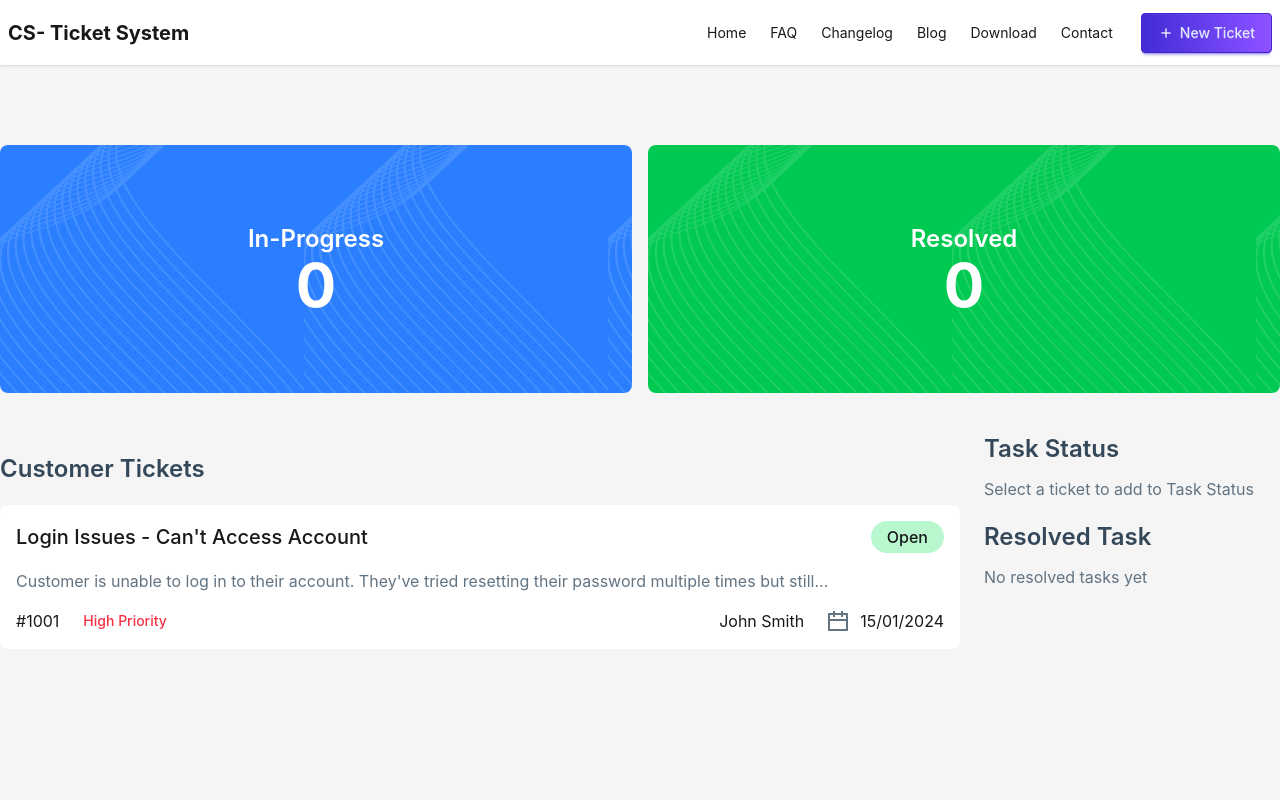
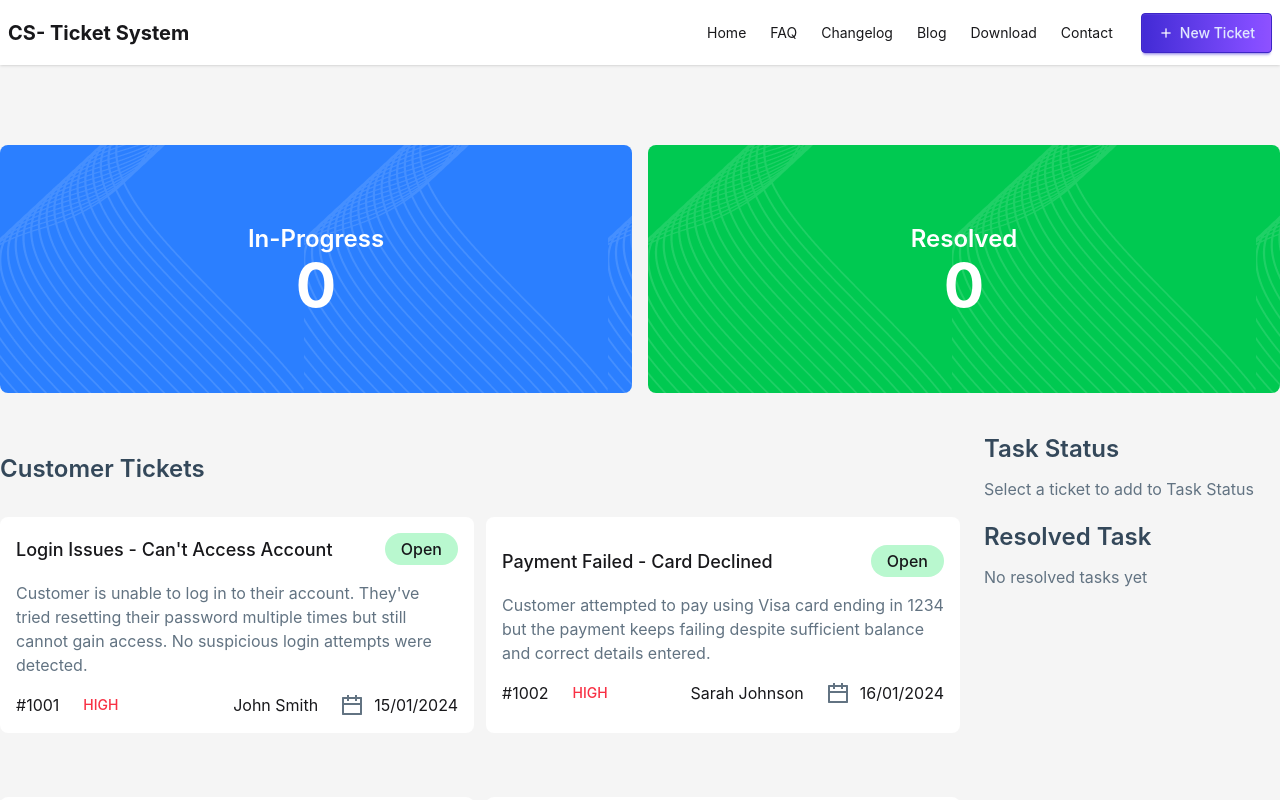
Before and after one commit to gmnayem631/ticket-system, a React (Vite) app: page / in a window 1280 px wide. Shown: the top 800 px of the page. Built offline with nearby package versions, Linux system fonts and the light colour scheme.

Commit message:
showed dynamic cards to the UI

```diff
--- a/src/App.jsx
+++ b/src/App.jsx
@@ -1,8 +1,14 @@
+import { Suspense } from "react";
 import "./App.css";
 import Banner from "./components/Banner/Banner";
 import CustomerTickets from "./components/CustomerTickets/CustomerTickets";
 import Navbar from "./components/Navbar/Navbar";
 import Status from "./components/Status/Status";
+import Loader from "./components/Loader/Loader";
+
+const ticketsPromise = fetch("./tickets.json").then((response) =>
+  response.json(),
+);
 
 function App() {
   return (
@@ -10,7 +16,9 @@ function App() {
       <Navbar></Navbar>
       <Banner></Banner>
       <div className="max-w-7xl mx-auto my-10 flex gap-6">
-        <CustomerTickets></CustomerTickets>
+        <Suspense fallback={<Loader></Loader>}>
+          <CustomerTickets ticketsPromise={ticketsPromise}></CustomerTickets>
+        </Suspense>
         <Status></Status>
       </div>
     </>
--- a/src/components/CustomerTickets/CustomerTickets.jsx
+++ b/src/components/CustomerTickets/CustomerTickets.jsx
@@ -1,7 +1,9 @@
-import React from "react";
-import calenderImg from "../../assets/calendar.png";
+import React, { use } from "react";
+import TicketCard from "../TicketCard/TicketCard";
 
-const CustomerTickets = () => {
+const CustomerTickets = ({ ticketsPromise }) => {
+  const ticketsData = use(ticketsPromise);
+
   return (
     <div className="w-3/4">
       <h3 className="text-[#34485A] font-semibold text-2xl my-5">
@@ -9,32 +11,10 @@ const CustomerTickets = () => {
       </h3>
 
       {/* Card */}
-      <div className="bg-white p-4 rounded-lg flex flex-col justify-center gap-4">
-        <div className="flex items-center justify-between">
-          <h3 className="font-medium text-xl">
-            Login Issues - Can't Access Account
-          </h3>
-          <div className="px-4 py-1 bg-[#B9F8CF] font-medium rounded-full flex justify-center items-center">
-            Open
-          </div>
-        </div>
-        <p className="text-[#627382]">
-          Customer is unable to log in to their account. They've tried resetting
-          their password multiple times but still...
-        </p>
-        <div className="flex justify-between">
-          <div className="flex gap-6 items-center">
-            <p>#1001</p>
-            <p className="text-[#F83044] font-medium text-sm">High Priority</p>
-          </div>
-          <div className="flex gap-6 items-center">
-            <p>John Smith</p>
-            <p className="flex items-center gap-3">
-              <img src={calenderImg} alt="" />
-              15/01/2024
-            </p>
-          </div>
-        </div>
+      <div className="grid grid-cols-1 md:grid-cols-2 gap-3">
+        {ticketsData.map((ticket) => {
+          return <TicketCard key={ticket.id} ticket={ticket}></TicketCard>;
+        })}
       </div>
     </div>
   );
--- /dev/null
+++ b/src/components/Loader/Loader.jsx
@@ -0,0 +1,11 @@
+import React from "react";
+
+const Loader = () => {
+  return (
+    <div className="flex justify-center items-center min-h-screen">
+      <span className="loading loading-infinity w-16 h-16"></span>
+    </div>
+  );
+};
+
+export default Loader;
--- /dev/null
+++ b/src/components/TicketCard/TicketCard.jsx
@@ -0,0 +1,42 @@
+import React from "react";
+import calenderImg from "../../assets/calendar.png";
+
+const TicketCard = ({ ticket }) => {
+  const {
+    ticketNumber,
+    title,
+    description,
+    priority,
+    status,
+    customerName,
+    issueDate,
+  } = ticket;
+  return (
+    <div className="bg-white p-4 rounded-lg flex flex-col justify-center gap-4 mt-3 mb-10">
+      <div className="flex items-center justify-between">
+        <h3 className="font-medium text-[18px]">{title}</h3>
+        <div
+          className={`px-4 py-1 ${status === "Open" ? "bg-[#B9F8CF]" : "bg-[#F8F3B9]"} font-medium rounded-full flex justify-center items-center`}
+        >
+          {status}
+        </div>
+      </div>
+      <p className="text-[#627382]">{description}</p>
+      <div className="flex justify-between">
+        <div className="flex gap-6 items-center">
+          <p>{ticketNumber}</p>
+          <p className="text-[#F83044] font-medium text-sm">{priority}</p>
+        </div>
+        <div className="flex gap-6 items-center">
+          <p>{customerName}</p>
+          <p className="flex items-center gap-3">
+            <img src={calenderImg} alt="" />
+            {issueDate}
+          </p>
+        </div>
+      </div>
+    </div>
+  );
+};
+
+export default TicketCard;
```
